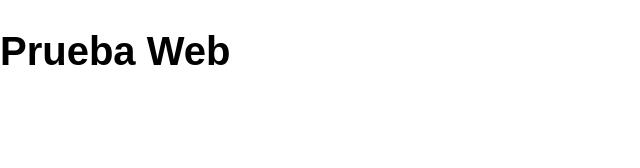
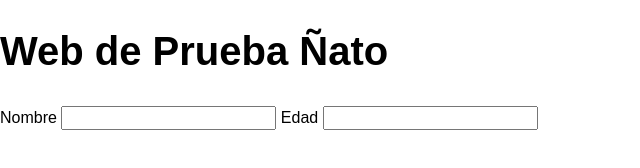
Before and after one commit to alexmerid/prueba-web, a plain HTML site: page index.html in a window 1280 px wide. Shown: the whole page, without its empty margins (0-640 px from the left). Drawn offline with Linux system fonts and the light colour scheme.

Commit message:
Segundo commit

```diff
--- a/index.html
+++ b/index.html
@@ -13,7 +13,13 @@
 </head>
 
 <body>
-    <h1>Prueba Web</h1>
+    <h1>Web de Prueba Ñato</h1>
+    <form>
+        <label for="nombre">Nombre</label>
+        <input type="text" id="nombre">
+        <label for="edad">Edad</label>
+        <input type="text" id="edad">
+    </form>
 </body>
 
 </html>
```
